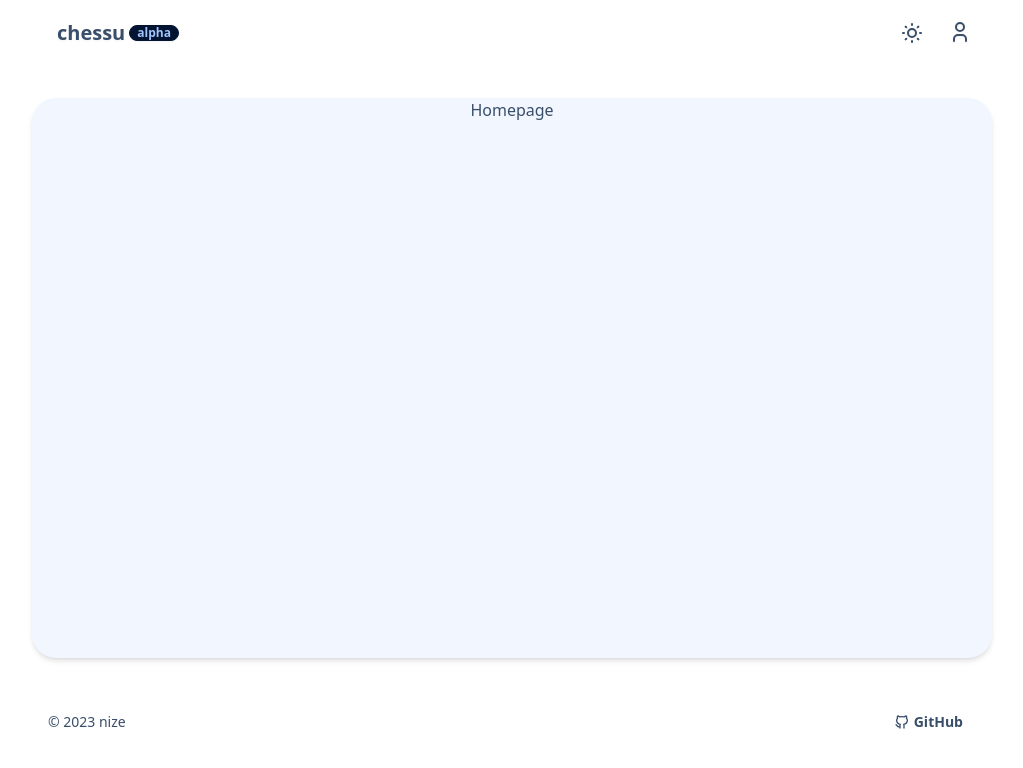
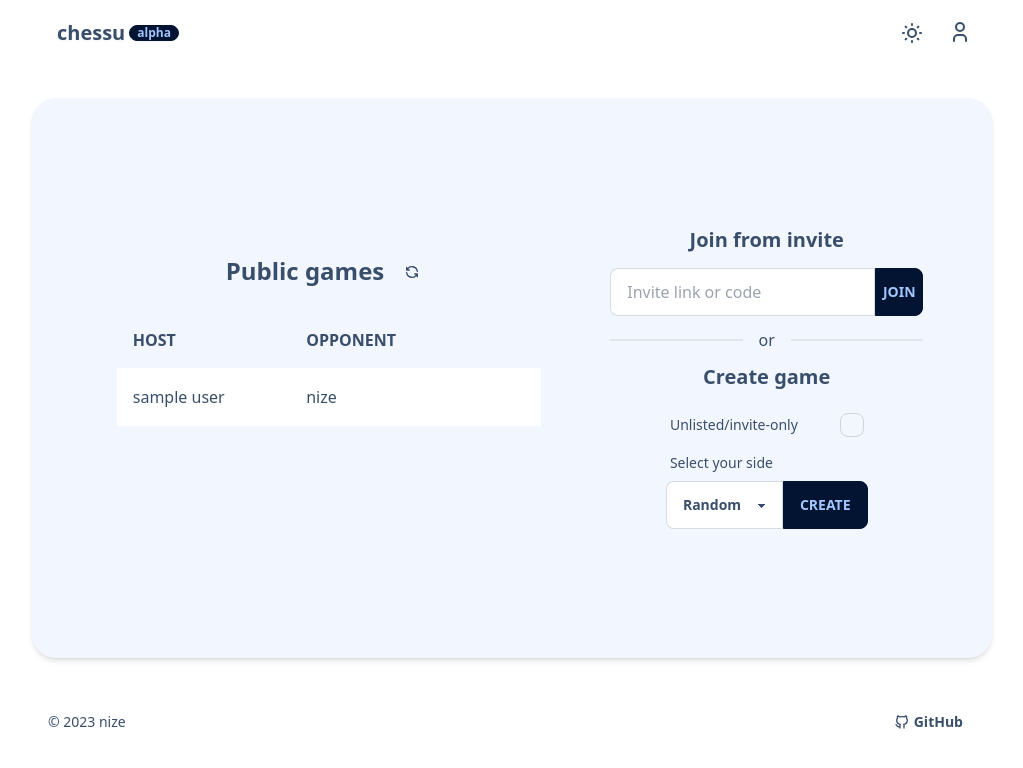
Before and after one commit to Reiderade/ChessGame, a Next.js app in the folder client/: page / in a window 1280 px wide. Shown: the top 768 px of the page, without its empty margins (128-1151 px from the left). Built offline with nearby package versions, Linux system fonts and the light colour scheme.

Commit message:
homepage design

```diff
--- a/client/src/app/page.tsx
+++ b/client/src/app/page.tsx
@@ -1,3 +1,81 @@
+import { IconRefresh } from "@tabler/icons-react";
+
 export default function Home() {
-  return <div>Homepage</div>;
+  return (
+    <div className="flex w-full flex-wrap items-center justify-evenly gap-4 px-4 py-10 lg:gap-0">
+      <div className="flex flex-col items-center">
+        <h2 className="mb-2 text-2xl font-bold leading-tight">
+          Public games{" "}
+          <div className="btn btn-sm btn-ghost">
+            <IconRefresh size={16} className="" />
+          </div>
+        </h2>
+        <div className="flex max-h-80 overflow-y-auto rounded-xl p-4">
+          <table className="table-compact lg:table-normal table rounded-none">
+            <thead>
+              <tr>
+                <th>Host</th>
+                <th>Opponent</th>
+                <th></th>
+              </tr>
+            </thead>
+            <tbody>
+              {/* <tr>
+                <td>(empty)</td>
+                <td></td>
+                <td></td>
+              </tr> */}
+              <tr className="group">
+                <td>sample user</td>
+                <td>nize</td>
+                <th>
+                  <button className="btn btn-ghost btn-xs focus:opacity-100 lg:opacity-0 lg:group-hover:opacity-100">
+                    Join
+                  </button>
+                </th>
+              </tr>
+
+              {/* invisible last row to set max column widths */}
+              <tr aria-hidden="true" className="pointer-events-none opacity-0">
+                <td>WPlaceholder_Text</td>
+                <td>WPlaceholder_Text</td>
+                <th>
+                  <button className="btn btn-xs">Join</button>
+                </th>
+              </tr>
+            </tbody>
+          </table>
+        </div>
+      </div>
+      <div className="flex flex-col items-center">
+        <h2 className="mb-4 text-xl font-bold leading-tight">Join from invite</h2>
+        <div className="form-control">
+          <div className="input-group">
+            <input type="text" placeholder="Invite link or code" className="input input-bordered" />
+            <button className="btn btn-square">Join</button>
+          </div>
+        </div>
+        <div className="divider divider-vertical">or</div>
+
+        <h2 className="mb-4 text-xl font-bold leading-tight">Create game</h2>
+        <div className="form-control">
+          <label className="label cursor-pointer">
+            <span className="label-text">Unlisted/invite-only</span>
+            <input type="checkbox" className="checkbox" />
+          </label>
+          <label className="label">
+            <span className="label-text">Select your side</span>
+          </label>
+          <div className="input-group">
+            <select className="select select-bordered">
+              <option value="random">Random</option>
+              <option value="white">White</option>
+              <option value="black">Black</option>
+            </select>
+            <button className="btn">Create</button>
+          </div>
+        </div>
+      </div>
+    </div>
+  );
 }
```
